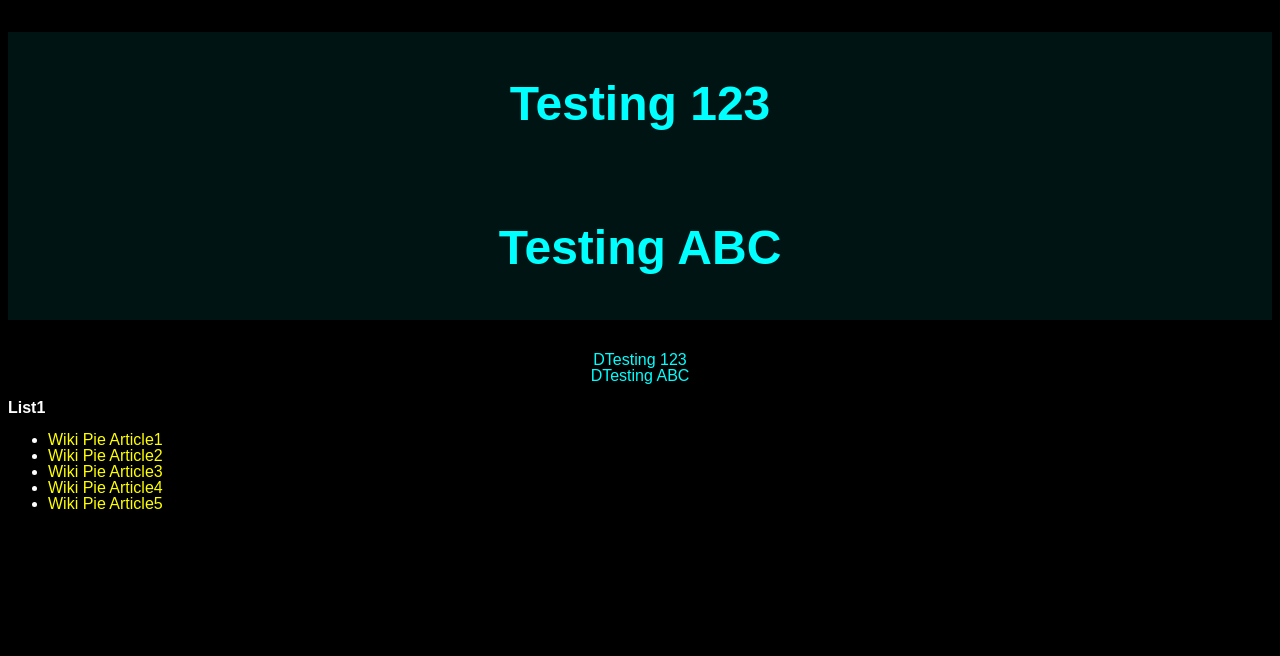
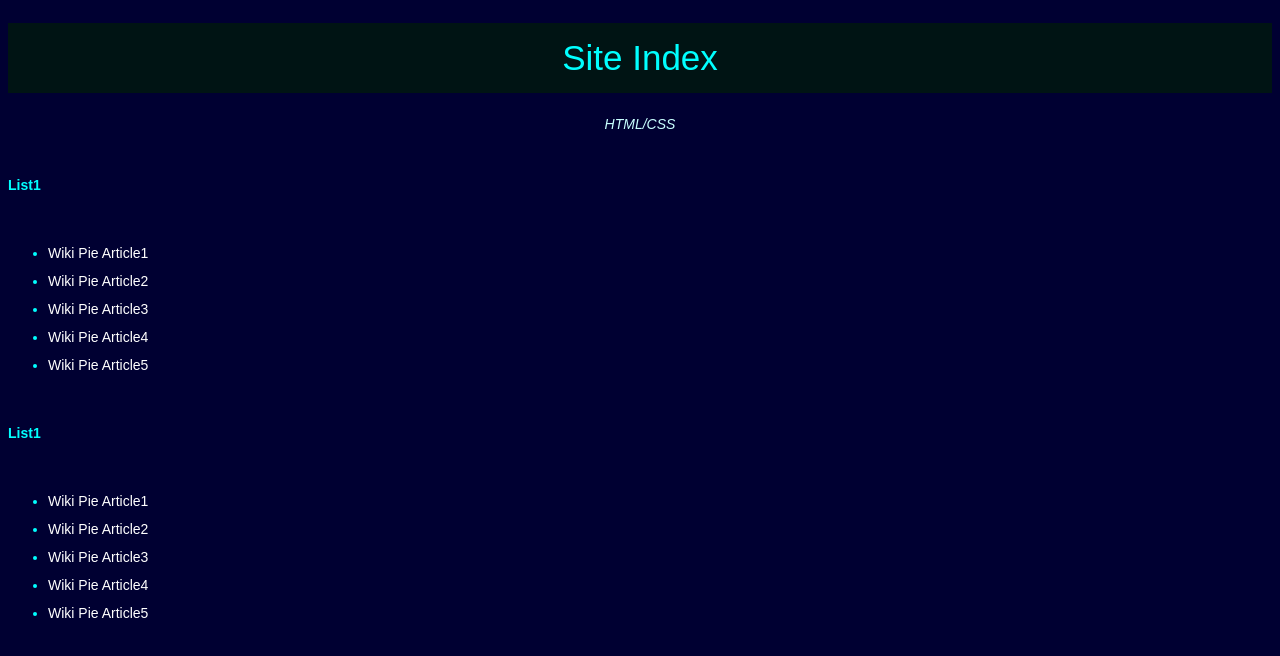
Before and after one commit to Caleb-Parks/Caleb-Parks.github.io, a plain HTML site: page index.html in a window 1280 px wide. Drawn offline with Linux system fonts and the light colour scheme.

Commit message:
Index_R1.1.3
6/26/21 2:55 PM PST

```diff
--- a/index.html
+++ b/index.html
@@ -4,45 +4,61 @@
 
   <head>
     <meta charset=”utf-8”>
-    <title>Cahleeb's Sitey</title>
+    <title>Site Index</title>
+    <meta name="viewport" content="width=device-width, initial-scale=1.0">
     <style>
-      html {
+      /*MOBILE*/
+      @media screen and (max-width:670px) {
+        html {
         background-color: rgb(0, 0, 0);
+        color: rgb(255, 255, 255);
+        font-family: "Arial", sans-serif;
+        font-size: 17px;
+        line-height: 20px;
+        }
       }
+      /*PC HALF SCREEN*/
+      @media screen and (min-width:750px) {
+        html {
+        background-color: rgb(0, 0, 50);
+        color: rgb(255, 255, 255);
+        font-family: "Arial", sans-serif;
+        font-size: 14px;
+        line-height: 80px;
+        }
+      }
+
       #TitleText {
+        font-family: "Copperplate", sans-serif;
         background-color: rgb(0, 20, 20);
         color: rgb(0, 255, 255);
-        font-family: “Arial”, sans-serif;
-        font-size: 3em;
-        line-height: 3em;
+        font-size: 2.5em;
+        line-height: 2em;
         text-align: center;
-        font-weight: bold;
+        font-weight: normal;
       }
       #Descr {
-        color: rgb(0, 255, 255);
-        font-family: “Arial”, sans-serif;
+        color: rgb(200, 255, 255);
         font-size: 1em;
         line-height: 1em;
         text-align: center;
+        font-style: italic;
       }
       h2 {
-        color: rgb(255, 255, 255);
-        font-family: “Arial”, sans-serif;
+        color: rgb(0, 255, 255);
         font-size: 1em;
-        line-height: 1em;
         text-align: left;
       }
       ul {
-        color: rgb(255, 255, 255);
-        font-family: “Arial”, sans-serif;
-        font-size: 1em;
-        line-height: 1em;
+        color: rgb(0, 255, 255);
         text-align: left;
+        line-height: 2em;
       }
       a {
-        color: rgb(255, 255, 0);
+        color: rgb(255, 255, 255);
         text-decoration: none;
       }
+
     </style>
 
   </head>
@@ -50,11 +66,11 @@
   <body>
 
     <h1 id="TitleText">
-      Testing 123<br>Testing ABC
+      Site Index
     </h1>
 
     <p id="Descr">
-      DTesting 123<br>DTesting ABC
+      HTML/CSS
     </p>
 
     <h2 id="List1Head">
@@ -79,6 +95,30 @@
       </li>
     </ul>
 
+    <h2 id="List2Head">
+      List1
+    </h2>
+
+    <ul id="List2">
+      <li>
+        <a href="https://en.wikipedia.org/wiki/Pie" target="_blank">Wiki Pie Article1</a>
+      </li>
+      <li>
+        <a href="https://en.wikipedia.org/wiki/Pie" target="_blank">Wiki Pie Article2</a>
+      </li>
+      <li>
+        <a href="https://en.wikipedia.org/wiki/Pie" target="_blank">Wiki Pie Article3</a>
+      </li>
+      <li>
+        <a href="https://en.wikipedia.org/wiki/Pie" target="_blank">Wiki Pie Article4</a>
+      </li>
+      <li>
+        <a href="https://en.wikipedia.org/wiki/Pie" target="_blank">Wiki Pie Article5</a>
+      </li>
+    </ul>
+
+
+    <!-- End of Body -->
   </body>
 
 </html>
```
